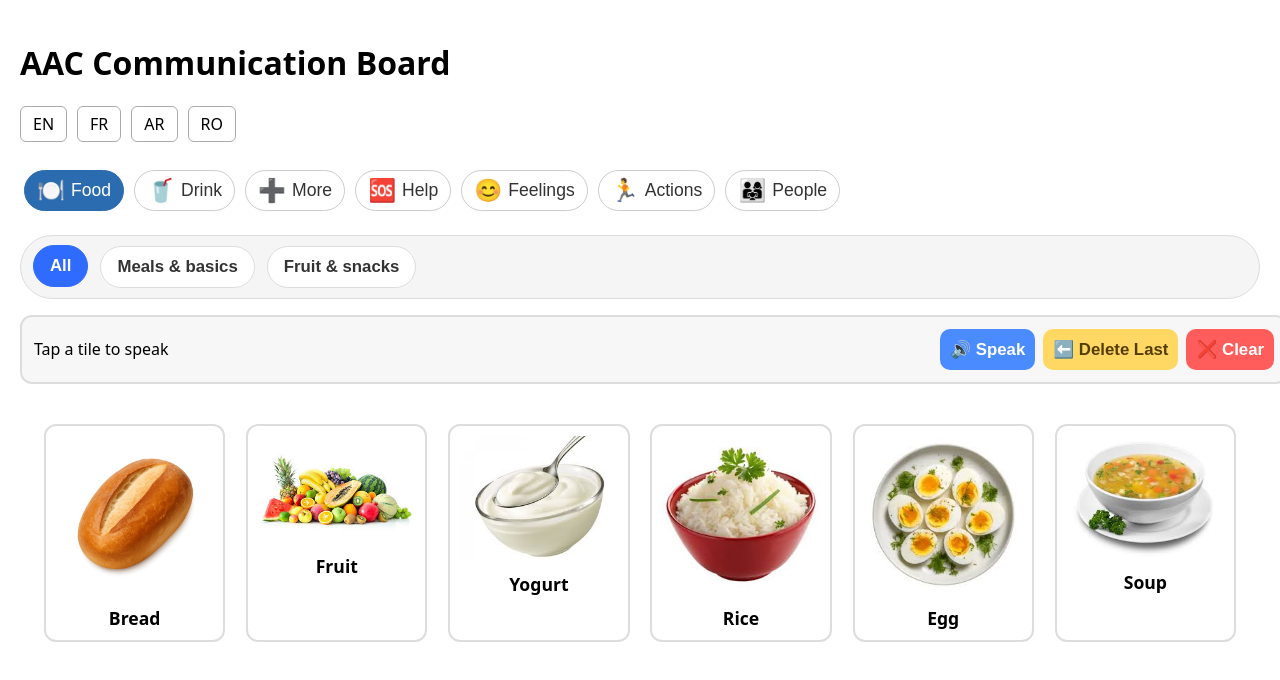
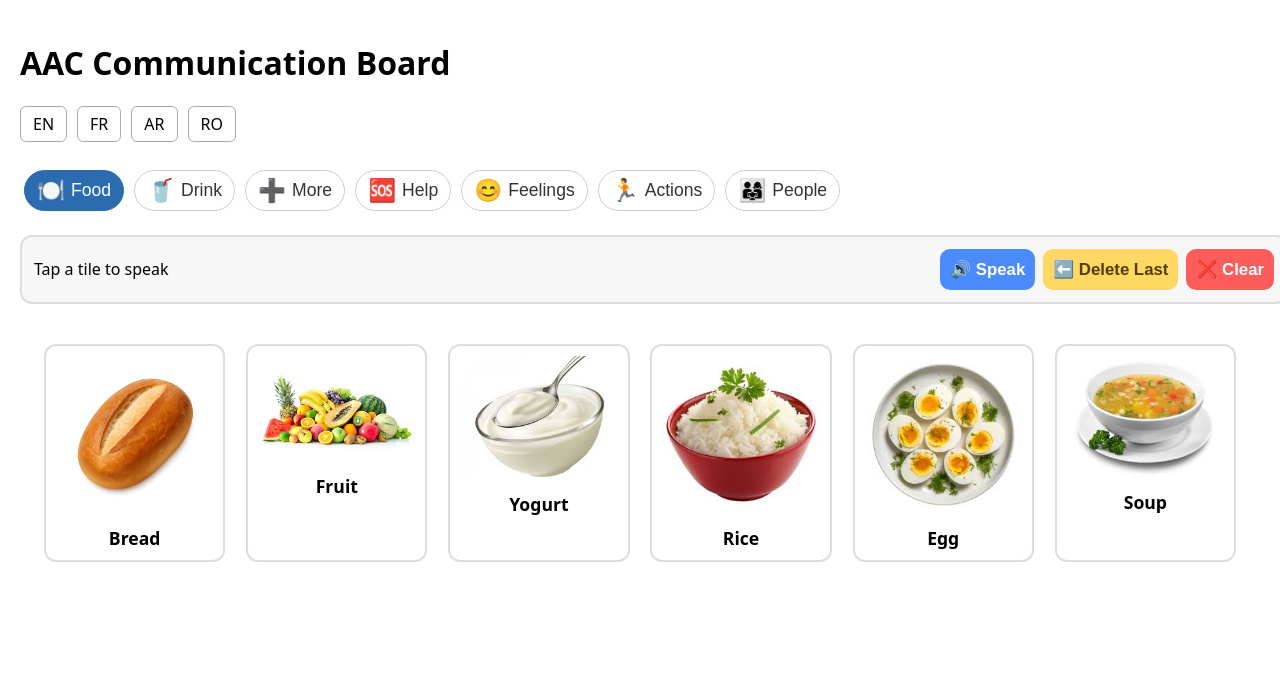
Before and after one commit to ingemedical16/aac-app, a Next.js app in the folder apps/frontend/: page / in a window 1280 px wide. Shown: the top 680 px of the page. Built offline with nearby package versions, Linux system fonts and the light colour scheme.

Commit message:
✔ Multi-category sentence building Tiles remain in the sentence even after switching through: Feelings, Food, Actions, People, Help and More ✔ No more losing words when switching categories

```diff
--- a/apps/frontend/src/app/[[...locale]]/page.tsx
+++ b/apps/frontend/src/app/[[...locale]]/page.tsx
@@ -1,93 +1,40 @@
 "use client";
 
-import { use, useEffect, useMemo, useState } from "react";
+import { use, useEffect, useState } from "react";
 import { useTranslation } from "react-i18next";
 import i18next from "i18next";
 
 import CategoryBar from "@/components/CategoryBar";
-import SubcategoryBar from "@/components/SubcategoryBar";
 import LanguageSwitcher from "@/components/LanguageSwitcher";
 import Board from "@/components/Board";
 import SentenceBar from "@/components/SentenceBar";
-
 import { TILES_BY_CATEGORY } from "@/data/tiles";
 import { TileData } from "@/components/Tile";
 
-export default function LocalePage({
-  params,
-}: {
-  params: Promise<{ locale?: string[] }>;
-}) {
+export default function LocalePage({ params }: { params: Promise<{ locale?: string[] }> }) {
   const resolved = use(params);
   const locale = resolved.locale?.[0] ?? "en";
 
   const { t } = useTranslation("common");
 
-  // -----------------------------------------
   // STATE
-  // -----------------------------------------
-  const [activeCategory, setActiveCategory] = useState<string>("food");
-  const [activeGroup, setActiveGroup] = useState<string | null>(null);
+  const [activeCategory, setActiveCategory] = useState("food");
   const [sentence, setSentence] = useState<TileData[]>([]);
-  const [grammarMode, setGrammarMode] = useState<GrammarMode>("simple");
 
+  const tiles = TILES_BY_CATEGORY[activeCategory] || [];
 
-  // All tiles for current category
-  const categoryTiles = useMemo(
-    () => TILES_BY_CATEGORY[activeCategory] ?? [],
-    [activeCategory]
-  );
-
-  // Semantic groups (computed "AI-style" from tile.group)
-  const availableGroups = useMemo(
-    () =>
-      Array.from(
-        new Set(
-          categoryTiles
-            .map((t) => t.group)
-            .filter((g): g is string => !!g)
-        )
-      ),
-    [categoryTiles]
-  );
-
-  // Filter tiles by activeGroup if exists
-  const visibleTiles = useMemo(() => {
-    if (activeGroup && availableGroups.includes(activeGroup)) {
-      return categoryTiles.filter((t) => t.group === activeGroup);
-    }
-    return categoryTiles;
-  }, [categoryTiles, activeGroup, availableGroups]);
-
-  // -----------------------------------------
-  // LANGUAGE SYNC
-  // -----------------------------------------
   useEffect(() => {
     i18next.changeLanguage(locale);
   }, [locale]);
 
-  // Reset subcategory + sentence when category changes
-  useEffect(() => {
-    setActiveGroup(null);
-    setSentence([]);
-  }, [activeCategory]);
+  // TILE SELECTION
+  const handleTileSelect = (tile: TileData) => {
+    setSentence((prev) => [...prev, tile]);
+  };
 
-  // -----------------------------------------
-  // HANDLERS
-  // -----------------------------------------
-  function handleTileClick(tile: TileData) {
-    setSentence((prev) => [...prev, tile]);
-  }
-
-  function handleClear() {
-    setSentence([]);
-  }
-
-  function handleDeleteLast() {
+  const handleClear = () => setSentence([]);
+  const handleDeleteLast = () =>
     setSentence((prev) => prev.slice(0, -1));
-  }
-
-  // -----------------------------------------
 
   return (
     <main>
@@ -96,36 +43,23 @@ export default function LocalePage({
 
         <LanguageSwitcher />
 
-        {/* MAIN CATEGORIES */}
         <CategoryBar
           locale={locale}
           activeCategory={activeCategory}
-          onSelect={(cat) => setActiveCategory(cat)}
+          onSelect={setActiveCategory}
         />
 
-        {/* AUTO-GENERATED SUBCATEGORIES FROM TILE GROUPS */}
-        <SubcategoryBar
-          locale={locale}
-          groups={availableGroups}
-          activeGroup={activeGroup}
-          onSelect={setActiveGroup}
-        />
-
-        {/* SENTENCE BUILDER BAR */}
         <SentenceBar
           sentence={sentence}
           locale={locale}
           onClear={handleClear}
           onDeleteLast={handleDeleteLast}
-          grammarMode={grammarMode}
         />
 
-
-        {/* AAC TILE GRID */}
         <Board
-          tiles={visibleTiles}
+          tiles={tiles}
           locale={locale}
-          onTileSelect={handleTileClick}
+          onTileSelect={handleTileSelect}
         />
       </div>
     </main>
--- a/apps/frontend/src/components/Board/index.tsx
+++ b/apps/frontend/src/components/Board/index.tsx
@@ -2,45 +2,26 @@
 
 import Tile, { TileData } from "@/components/Tile";
 import styles from "./Board.module.scss";
-import useTTS from "@/hooks/useTTS";
 
 interface BoardProps {
   tiles: TileData[];
   locale: string;
   onTileSelect: (tile: TileData) => void;
-  onTileLongPress: (tile: TileData) => void;
 }
 
-export default function Board({
-  tiles,
-  locale,
-  onTileSelect,
-  onTileLongPress,
-}: BoardProps) {
-  const { speak } = useTTS();
-
-  const handleSpeak = (text: string, locale: string) => {
-    speak(text, locale);
-  };
-
+export default function Board({ tiles, locale, onTileSelect }: BoardProps) {
   return (
     <div className={styles.board}>
       {tiles
         .sort((a, b) => a.order - b.order)
-        .map((tile) => {
-          const text = tile.translations?.[locale] || tile.word;
-
-          return (
-            <Tile
-              key={tile.id}
-              tile={tile}
-              locale={locale}
-              onSpeak={() => handleSpeak(text, locale)}
-              onSelect={() => onTileSelect(tile)}
-              onLongPress={() => onTileLongPress(tile)}
-            />
-          );
-        })}
+        .map((tile) => (
+          <Tile
+            key={tile.id}
+            tile={tile}
+            locale={locale}
+            onSelect={onTileSelect}
+          />
+        ))}
     </div>
   );
 }
--- a/apps/frontend/src/components/Tile/index.tsx
+++ b/apps/frontend/src/components/Tile/index.tsx
@@ -12,32 +12,26 @@ export interface TileData {
     ro?: string;
   };
   imageUrl?: string;
-  lang: string;       // default TTS voice (not actively used here)
-  category: string;   // main AAC category: food, drink, people...
-  order: number;      // sort order inside a group/category
-  group?: string;     // ⭐ NEW: semantic group, e.g. "meal", "snack", "family"
+  lang: string;
+  category: string;
+  order: number;
 }
 
 interface TileProps {
   tile: TileData;
   locale: string;
-  onSpeak: (text: string, locale: string) => void;
-  onSelect?: () => void; // optional: for sentence builder
+  onSelect: (tile: TileData) => void;
 }
 
-export default function Tile({ tile, locale, onSpeak, onSelect }: TileProps) {
+export default function Tile({ tile, locale, onSelect }: TileProps) {
   const text = tile.translations?.[locale] || tile.word;
 
   const handleClick = () => {
-    onSpeak(text, locale);
-    if (onSelect) onSelect();
+    onSelect(tile); // ← ADD TILE TO SENTENCE
   };
 
   return (
-    <div
-      className={styles.tile}
-      onClick={handleClick}
-    >
+    <div className={styles.tile} onClick={handleClick}>
       {tile.imageUrl && (
         <img src={tile.imageUrl} alt={text} className={styles.image} />
       )}
```
